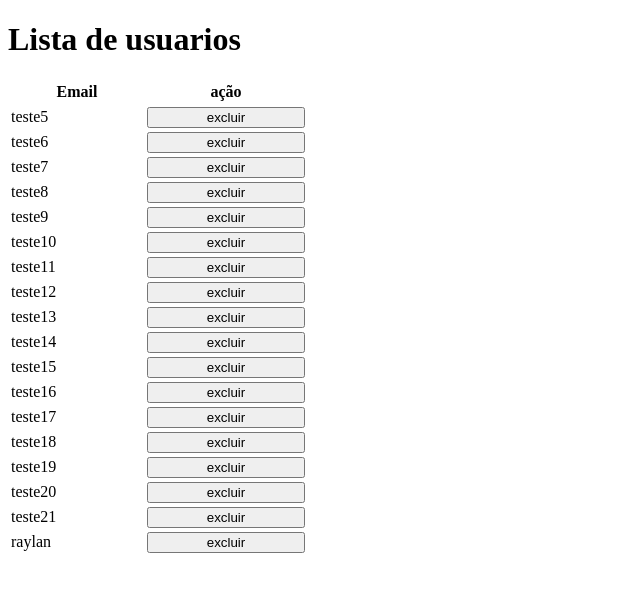
After one commit to Raylan-BR/validation-login-with-PHP, a PHP site: page /lista_usuarios.php in a window 1280 px wide. The commit adds this page. Shown: the top 592 px of the page, without its empty margins (0-640 px from the left). Run offline with PHP 8.4, Linux system fonts and the light colour scheme; data comes from the database, SQL or seed files in the repository; both versions use the stored data as it was after the commit.

Commit message:
lista + btn excluir

```diff
--- /dev/null
+++ b/lista_usuarios.php
@@ -0,0 +1,46 @@
+<!DOCTYPE html>
+<html lang="en">
+<head>
+    <meta charset="UTF-8">
+    <meta name="viewport" content="width=device-width, initial-scale=1.0">
+    <title>Document</title>
+    <style>
+      table{
+        width: 300px;
+      }
+      button{
+        width: 100%;
+      }
+    </style>
+</head>
+<body>
+    <h1>Lista de usuarios</h1>
+    <form method="REQUEST" action="excluir_usuario.php">
+      <table><!--define a tabela -->
+          <thead><!--define um cabeçalho-->
+            <tr><!--define a linha "table row"-->
+              <th>Email</th><!--define a coluna (negrito) "table header"-->
+              <th>ação</th>
+            </tr>
+          </thead>
+          <tbody><!--define um corpo-->
+            <tr>
+              <?php
+              $db = new SQLite3("banco.db");
+              $lista = $db->query("SELECT email FROM usuarios");
+
+              $i = 1;
+                while($usuario = $lista->fetchArray()){
+                  echo "<tr>
+                          <td>{$usuario["email"]}</td>
+                          <td><button name='botao_$i' value='{$usuario["email"]}'>excluir</button></td>
+                        </tr>";
+                  $i++;
+                }
+              ?>
+            </tr>
+          </tbody>
+        </table>
+    </form>
+</body>
+</html>
--- a/login.php
+++ b/login.php
@@ -81,6 +81,9 @@
                 if($email == $ref["email"] && $senha == $ref["senha"]){
                     echo "sucesso";
                     $autenticado = 1;
+                    //redirecionar a tela de login para a tela com a lista de usuarios
+                    header("location: lista_usuarios.php");
+                    exit;
                     break;
                 }
             }
```
Also changed, not shown: excluir_usuario.php (added, +18 -0 lines), banco.db.
